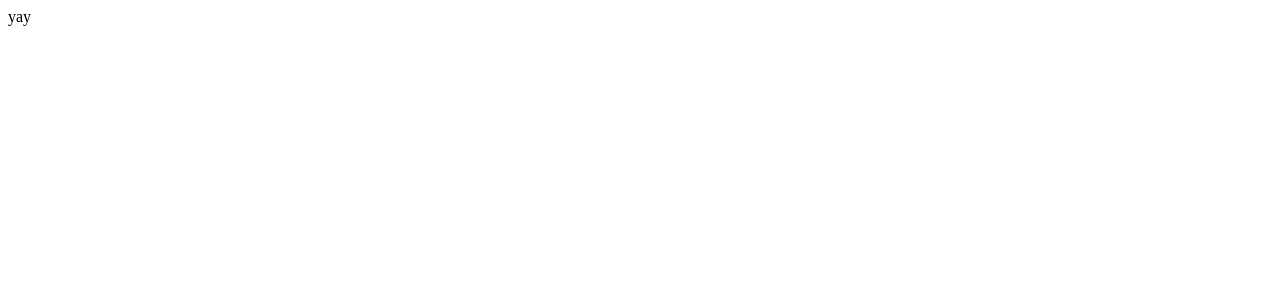
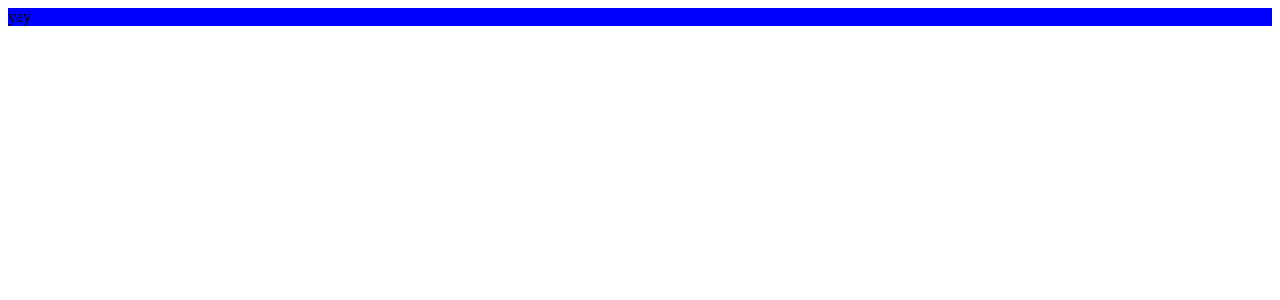
Before and after one commit to annmadeleine/portfolio, a React (Create React App) app: page / in a window 1280 px wide. Shown: the top 300 px of the page. Built offline with nearby package versions, Linux system fonts and the light colour scheme.

Commit message:
Added scss

```diff
--- a/package.json
+++ b/package.json
@@ -11,6 +11,7 @@
     "@types/react": "^16.9.0",
     "@types/react-dom": "^16.9.0",
     "gh-pages": "^3.1.0",
+    "node-sass": "^4.14.1",
     "react": "^16.13.1",
     "react-dom": "^16.13.1",
     "react-scripts": "3.4.1",
--- /dev/null
+++ b/src/App.scss
@@ -0,0 +1,5 @@
+$mainColor: blue;
+
+.App {
+    background-color: $mainColor;
+}
--- a/src/index.tsx
+++ b/src/index.tsx
@@ -1,5 +1,6 @@
 import React from 'react';
 import ReactDOM from 'react-dom';
+import './App.scss';
 
 ReactDOM.render(
   <React.StrictMode>
```
Also changed, not shown: 1 other file (tests, documents, lock files or other folders).
